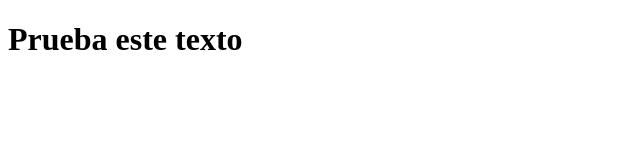
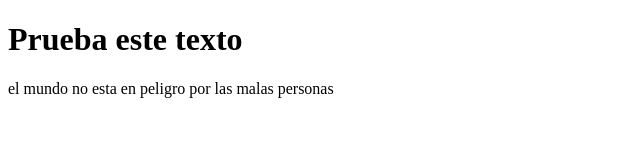
Before and after one commit to WILLIAMNEIRA/git, a plain HTML site: page index.html in a window 1280 px wide. Shown: the whole page, without its empty margins (0-640 px from the left). Drawn offline with Linux system fonts and the light colour scheme.

Commit message:
se agrego un parrafo de Albert Eistein

```diff
--- a/index.html
+++ b/index.html
@@ -6,6 +6,7 @@
     <meta name="viewport" content="width=device-width, initial-scale=1.0">
     <title>Libros</title>
     <h1>Prueba este texto</h1>
+    <p>el mundo no esta en peligro por las malas personas</p>
 </head>
 <body>
 
```
